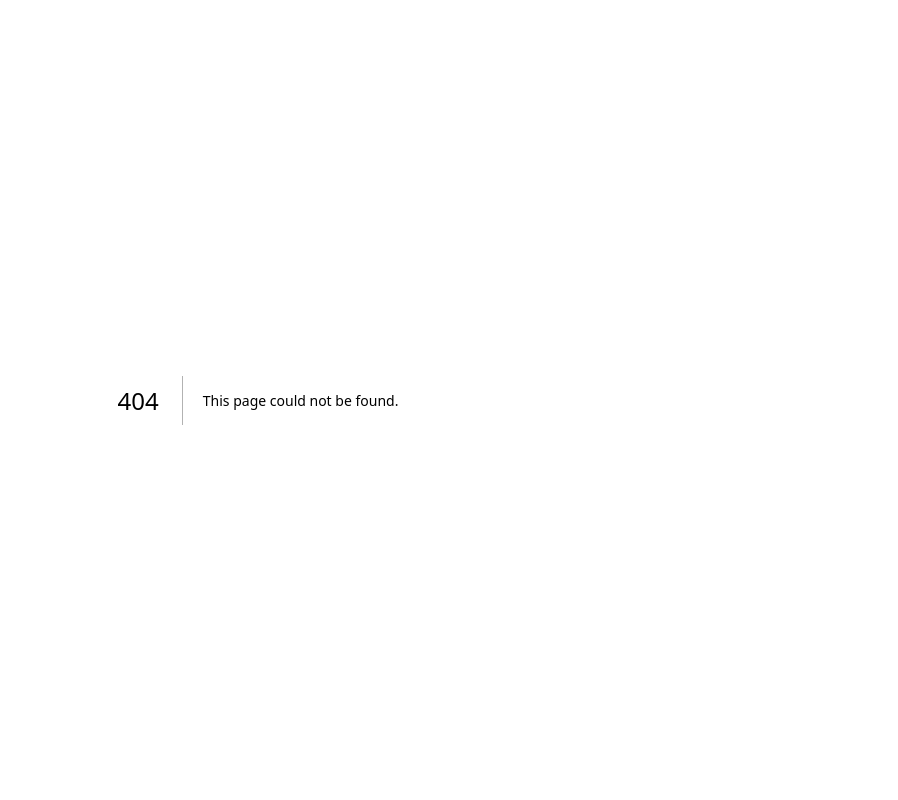
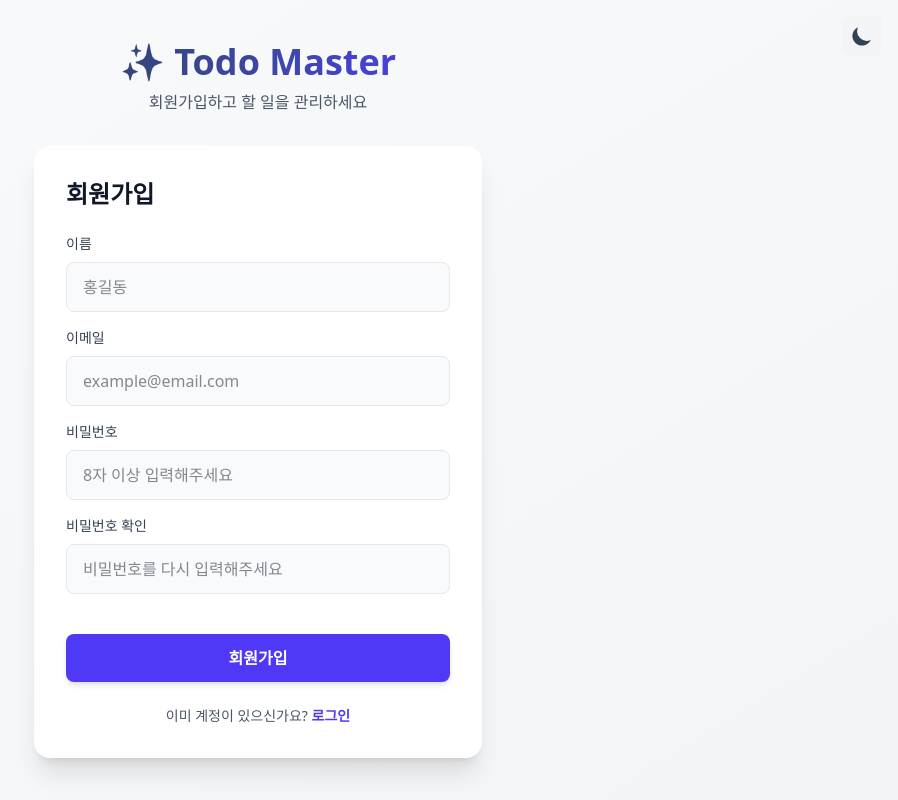
Before and after one commit to Librariann/todo-list, a Next.js app: page /signup in a window 1280 px wide. Before the commit this address had no page. Shown: the whole page, without its empty margins (382-1280 px from the left). Built offline with nearby package versions, Linux system fonts and the light colour scheme.

Commit message:
implement signup page with form validation
Provide user registration with email validation, password strength checks, and confirmation matching

```diff
--- /dev/null
+++ b/app/signup/page.tsx
@@ -0,0 +1,209 @@
+'use client';
+
+import { useState } from 'react';
+import { useRouter } from 'next/navigation';
+import Link from 'next/link';
+import ThemeToggle from '../components/ThemeToggle';
+
+export default function SignupPage() {
+  const router = useRouter();
+  const [formData, setFormData] = useState({
+    name: '',
+    email: '',
+    password: '',
+    confirmPassword: '',
+  });
+  const [errors, setErrors] = useState<Record<string, string>>({});
+  const [isLoading, setIsLoading] = useState(false);
+
+  const validateForm = () => {
+    const newErrors: Record<string, string> = {};
+
+    if (!formData.name.trim()) {
+      newErrors.name = '이름을 입력해주세요';
+    }
+
+    if (!formData.email.trim()) {
+      newErrors.email = '이메일을 입력해주세요';
+    } else if (!/^[^\s@]+@[^\s@]+\.[^\s@]+$/.test(formData.email)) {
+      newErrors.email = '올바른 이메일 형식이 아닙니다';
+    }
+
+    if (!formData.password) {
+      newErrors.password = '비밀번호를 입력해주세요';
+    } else if (formData.password.length < 8) {
+      newErrors.password = '비밀번호는 최소 8자 이상이어야 합니다';
+    }
+
+    if (formData.password !== formData.confirmPassword) {
+      newErrors.confirmPassword = '비밀번호가 일치하지 않습니다';
+    }
+
+    setErrors(newErrors);
+    return Object.keys(newErrors).length === 0;
+  };
+
+  const handleSubmit = async (e: React.FormEvent) => {
+    e.preventDefault();
+
+    if (!validateForm()) return;
+
+    setIsLoading(true);
+
+    // TODO: API 연동 시 실제 회원가입 로직 구현
+    setTimeout(() => {
+      setIsLoading(false);
+      alert('회원가입이 완료되었습니다!');
+      router.push('/login');
+    }, 1000);
+  };
+
+  const handleChange = (e: React.ChangeEvent<HTMLInputElement>) => {
+    const { name, value } = e.target;
+    setFormData((prev) => ({ ...prev, [name]: value }));
+    // 입력 시 해당 필드 에러 제거
+    if (errors[name]) {
+      setErrors((prev) => ({ ...prev, [name]: '' }));
+    }
+  };
+
+  return (
+    <div className="min-h-screen bg-gradient-to-br from-gray-50 to-gray-100 dark:from-gray-900 dark:to-gray-800 flex items-center justify-center p-4">
+      {/* 테마 토글 (우측 상단) */}
+      <div className="fixed top-4 right-4">
+        <ThemeToggle />
+      </div>
+
+      <div className="w-full max-w-md">
+        {/* 로고 & 타이틀 */}
+        <div className="text-center mb-8">
+          <h1 className="text-4xl font-bold bg-gradient-to-r from-slate-700 to-indigo-600 dark:from-slate-300 dark:to-indigo-400 bg-clip-text text-transparent mb-2">
+            ✨ Todo Master
+          </h1>
+          <p className="text-gray-600 dark:text-gray-400">
+            회원가입하고 할 일을 관리하세요
+          </p>
+        </div>
+
+        {/* 회원가입 폼 */}
+        <div className="bg-white dark:bg-gray-800 rounded-2xl shadow-xl p-8">
+          <h2 className="text-2xl font-bold text-gray-900 dark:text-gray-100 mb-6">
+            회원가입
+          </h2>
+
+          <form onSubmit={handleSubmit} className="space-y-4">
+            {/* 이름 */}
+            <div>
+              <label className="block text-sm font-medium text-gray-700 dark:text-gray-300 mb-2">
+                이름
+              </label>
+              <input
+                type="text"
+                name="name"
+                value={formData.name}
+                onChange={handleChange}
+                className={`w-full px-4 py-3 rounded-lg border ${
+                  errors.name
+                    ? 'border-red-500 focus:ring-red-500'
+                    : 'border-gray-200 dark:border-gray-700 focus:ring-indigo-500'
+                } bg-gray-50 dark:bg-gray-900 text-gray-900 dark:text-gray-100 focus:outline-none focus:ring-2 transition-all`}
+                placeholder="홍길동"
+              />
+              {errors.name && (
+                <p className="mt-1 text-sm text-red-500">{errors.name}</p>
+              )}
+            </div>
+
+            {/* 이메일 */}
+            <div>
+              <label className="block text-sm font-medium text-gray-700 dark:text-gray-300 mb-2">
+                이메일
+              </label>
+              <input
+                type="email"
+                name="email"
+                value={formData.email}
+                onChange={handleChange}
+                className={`w-full px-4 py-3 rounded-lg border ${
+                  errors.email
+                    ? 'border-red-500 focus:ring-red-500'
+                    : 'border-gray-200 dark:border-gray-700 focus:ring-indigo-500'
+                } bg-gray-50 dark:bg-gray-900 text-gray-900 dark:text-gray-100 focus:outline-none focus:ring-2 transition-all`}
+                placeholder="example@email.com"
+              />
+              {errors.email && (
+                <p className="mt-1 text-sm text-red-500">{errors.email}</p>
+              )}
+            </div>
+
+            {/* 비밀번호 */}
+            <div>
+              <label className="block text-sm font-medium text-gray-700 dark:text-gray-300 mb-2">
+                비밀번호
+              </label>
+              <input
+                type="password"
+                name="password"
+                value={formData.password}
+                onChange={handleChange}
+                className={`w-full px-4 py-3 rounded-lg border ${
+                  errors.password
+                    ? 'border-red-500 focus:ring-red-500'
+                    : 'border-gray-200 dark:border-gray-700 focus:ring-indigo-500'
+                } bg-gray-50 dark:bg-gray-900 text-gray-900 dark:text-gray-100 focus:outline-none focus:ring-2 transition-all`}
+                placeholder="8자 이상 입력해주세요"
+              />
+              {errors.password && (
+                <p className="mt-1 text-sm text-red-500">{errors.password}</p>
+              )}
+            </div>
+
+            {/* 비밀번호 확인 */}
+            <div>
+              <label className="block text-sm font-medium text-gray-700 dark:text-gray-300 mb-2">
+                비밀번호 확인
+              </label>
+              <input
+                type="password"
+                name="confirmPassword"
+                value={formData.confirmPassword}
+                onChange={handleChange}
+                className={`w-full px-4 py-3 rounded-lg border ${
+                  errors.confirmPassword
+                    ? 'border-red-500 focus:ring-red-500'
+                    : 'border-gray-200 dark:border-gray-700 focus:ring-indigo-500'
+                } bg-gray-50 dark:bg-gray-900 text-gray-900 dark:text-gray-100 focus:outline-none focus:ring-2 transition-all`}
+                placeholder="비밀번호를 다시 입력해주세요"
+              />
+              {errors.confirmPassword && (
+                <p className="mt-1 text-sm text-red-500">{errors.confirmPassword}</p>
+              )}
+            </div>
+
+            {/* 제출 버튼 */}
+            <button
+              type="submit"
+              disabled={isLoading}
+              className="w-full py-3 bg-indigo-600 text-white font-semibold rounded-lg hover:bg-indigo-700 transition-all shadow-md hover:shadow-lg active:scale-95 disabled:opacity-50 disabled:cursor-not-allowed mt-6"
+            >
+              {isLoading ? '처리중...' : '회원가입'}
+            </button>
+          </form>
+
+          {/* 로그인 링크 */}
+          <div className="mt-6 text-center">
+            <p className="text-sm text-gray-600 dark:text-gray-400">
+              이미 계정이 있으신가요?{' '}
+              <Link
+                href="/login"
+                className="text-indigo-600 dark:text-indigo-400 font-semibold hover:underline"
+              >
+                로그인
+              </Link>
+            </p>
+          </div>
+        </div>
+      </div>
+    </div>
+  );
+}
```
